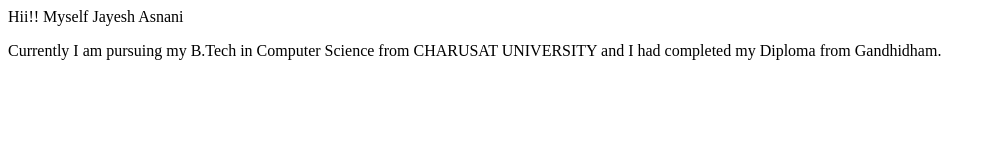
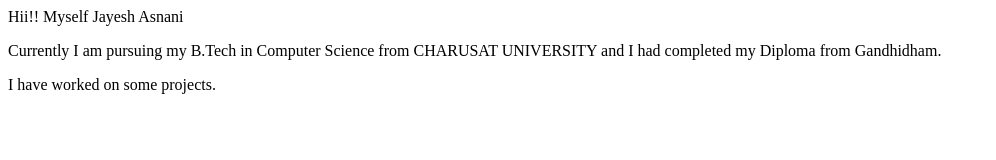
Before and after one commit to J4YeSh2222/jayeshasnani, a plain HTML site: page index.html in a window 1280 px wide. Shown: the whole page, without its empty margins (0-996 px from the left). Drawn offline with Linux system fonts and the light colour scheme.

Commit message:
update details of projects

```diff
--- a/index.html
+++ b/index.html
@@ -10,5 +10,7 @@
 
     <p>Currently I am pursuing my B.Tech in Computer Science from CHARUSAT UNIVERSITY
     and I had completed my Diploma from Gandhidham.</p>
+
+    I have worked on some projects.
 </body>
 </html>
```
